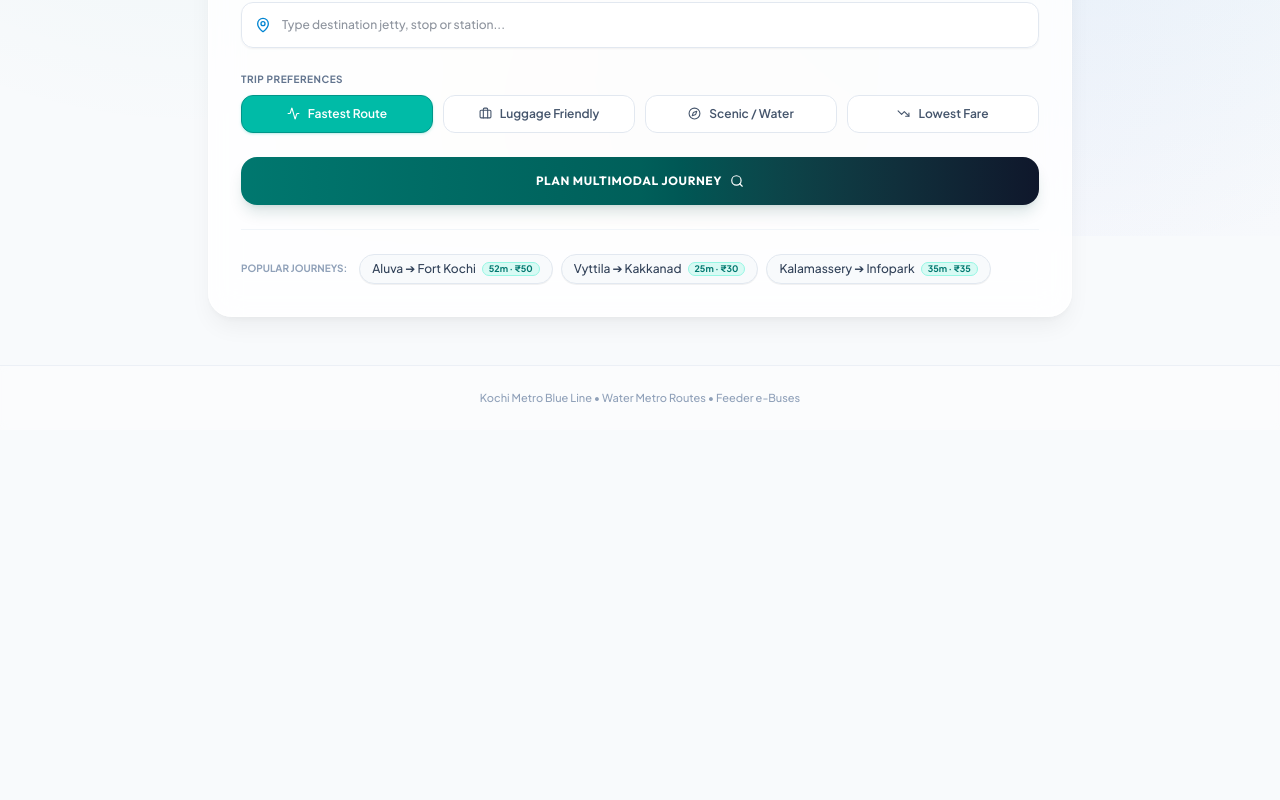
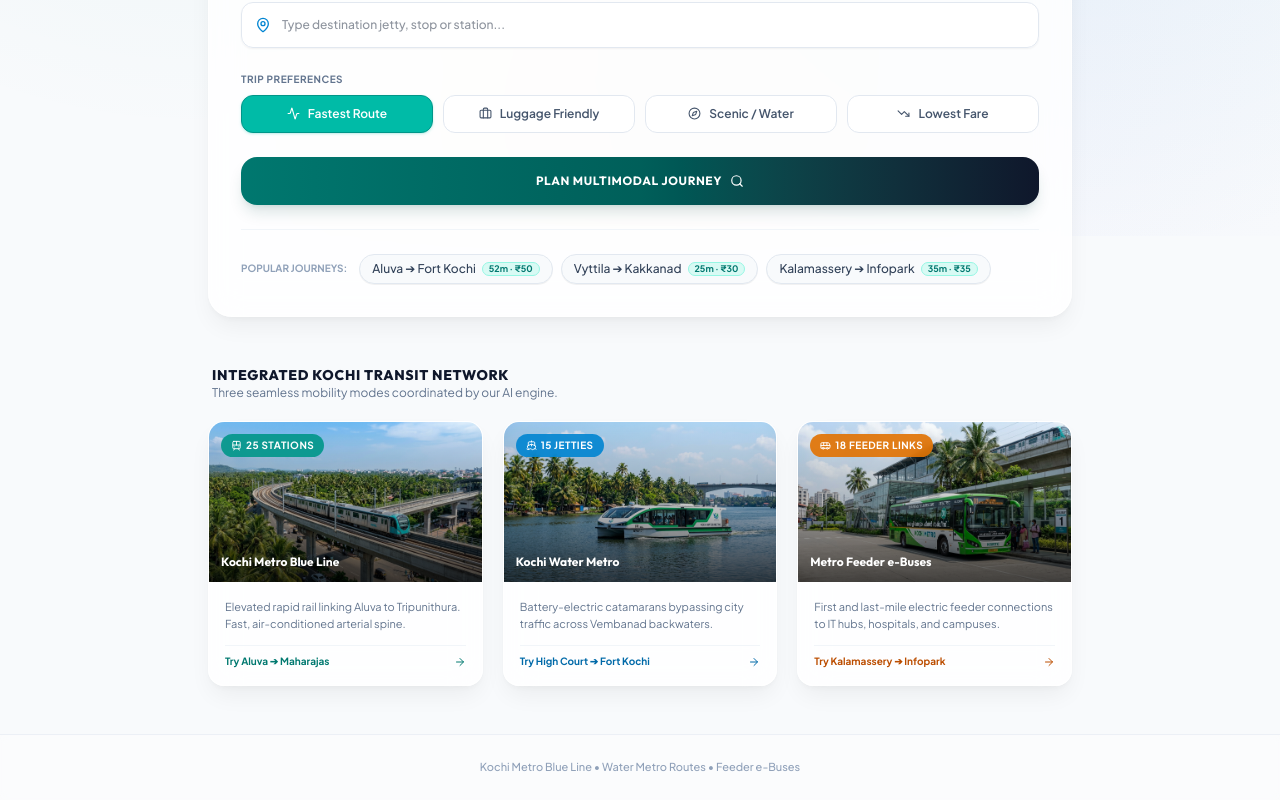
Before and after one commit to Athullvr/Metro-Connect, a React (Vite) app: page / in a window 1280 px wide. Shown: the part 564-1364 px from the top of the page. Before the commit the page ends 994 px from the top, so only its background shows below. Built offline with nearby package versions, Linux system fonts and the light colour scheme.

Commit message:
feat: add Home and Itinerary components for transit route planning and display

```diff
--- a/src/components/Home.tsx
+++ b/src/components/Home.tsx
@@ -566,6 +566,113 @@
         )}
 
       </div>
+
+      {/* Kochi Integrated Transit Network Visual Showcase */}
+      <div className="mt-12 animate-fadeIn">
+        <div className="flex items-center justify-between mb-5 px-1">
+          <div>
+            <h3 className="text-sm font-extrabold text-slate-900 uppercase tracking-wider font-display">
+              Integrated Kochi Transit Network
+            </h3>
+            <p className="text-xs text-slate-500">
+              Three seamless mobility modes coordinated by our AI engine.
+            </p>
+          </div>
+        </div>
+
+        <div className="grid grid-cols-1 md:grid-cols-3 gap-5">
+          {/* Card 1: Metro Rail */}
+          <div
+            onClick={() => handleSuggestClick({ origin: 'Aluva', destination: 'Maharajas College' })}
+            className="glass-card rounded-2xl overflow-hidden border border-teal-200/80 hover:border-teal-400 hover:shadow-lg transition-all duration-300 group cursor-pointer flex flex-col"
+          >
+            <div className="relative h-40 overflow-hidden bg-slate-100">
+              <img
+                src="/images/kochi-metro.jpg"
+                alt="Kochi Metro Blue Line"
+                className="w-full h-full object-cover group-hover:scale-105 transition-transform duration-500"
+              />
+              <div className="absolute inset-0 bg-gradient-to-t from-black/70 via-black/20 to-transparent" />
+              <span className="absolute top-3 left-3 px-2.5 py-1 rounded-full bg-teal-600/90 text-white text-[10px] font-bold uppercase tracking-wider backdrop-blur-xs flex items-center gap-1">
+                <Train size={11} /> 25 Stations
+              </span>
+              <span className="absolute bottom-3 left-3 text-white text-xs font-bold font-display">
+                Kochi Metro Blue Line
+              </span>
+            </div>
+            <div className="p-4 flex-1 flex flex-col justify-between">
+              <p className="text-[11px] text-slate-500 mb-3 leading-relaxed">
+                Elevated rapid rail linking Aluva to Tripunithura. Fast, air-conditioned arterial spine.
+              </p>
+              <div className="flex items-center justify-between text-[10px] font-bold text-teal-700 pt-2 border-t border-slate-100 group-hover:translate-x-0.5 transition-transform">
+                <span>Try Aluva ➔ Maharajas</span>
+                <ArrowRight size={12} />
+              </div>
+            </div>
+          </div>
+
+          {/* Card 2: Water Metro */}
+          <div
+            onClick={() => handleSuggestClick({ origin: 'High Court Jetty', destination: 'Fort Kochi Jetty' })}
+            className="glass-card rounded-2xl overflow-hidden border border-sky-200/80 hover:border-sky-400 hover:shadow-lg transition-all duration-300 group cursor-pointer flex flex-col"
+          >
+            <div className="relative h-40 overflow-hidden bg-slate-100">
+              <img
+                src="/images/kochi-water-metro.jpg"
+                alt="Kochi Water Metro Catamaran"
+                className="w-full h-full object-cover group-hover:scale-105 transition-transform duration-500"
+              />
+              <div className="absolute inset-0 bg-gradient-to-t from-black/70 via-black/20 to-transparent" />
+              <span className="absolute top-3 left-3 px-2.5 py-1 rounded-full bg-sky-600/90 text-white text-[10px] font-bold uppercase tracking-wider backdrop-blur-xs flex items-center gap-1">
+                <Ship size={11} /> 15 Jetties
+              </span>
+              <span className="absolute bottom-3 left-3 text-white text-xs font-bold font-display">
+                Kochi Water Metro
+              </span>
+            </div>
+            <div className="p-4 flex-1 flex flex-col justify-between">
+              <p className="text-[11px] text-slate-500 mb-3 leading-relaxed">
+                Battery-electric catamarans bypassing city traffic across Vembanad backwaters.
+              </p>
+              <div className="flex items-center justify-between text-[10px] font-bold text-sky-700 pt-2 border-t border-slate-100 group-hover:translate-x-0.5 transition-transform">
+                <span>Try High Court ➔ Fort Kochi</span>
+                <ArrowRight size={12} />
+              </div>
+            </div>
+          </div>
+
+          {/* Card 3: Feeder Buses */}
+          <div
+            onClick={() => handleSuggestClick({ origin: 'Kalamassery', destination: 'Infopark' })}
+            className="glass-card rounded-2xl overflow-hidden border border-amber-200/80 hover:border-amber-400 hover:shadow-lg transition-all duration-300 group cursor-pointer flex flex-col"
+          >
+            <div className="relative h-40 overflow-hidden bg-slate-100">
+              <img
+                src="/images/kochi-feeder-bus.jpg"
+                alt="Metro Feeder e-Bus"
+                className="w-full h-full object-cover group-hover:scale-105 transition-transform duration-500"
+              />
+              <div className="absolute inset-0 bg-gradient-to-t from-black/70 via-black/20 to-transparent" />
+              <span className="absolute top-3 left-3 px-2.5 py-1 rounded-full bg-amber-600/90 text-white text-[10px] font-bold uppercase tracking-wider backdrop-blur-xs flex items-center gap-1">
+                <Bus size={11} /> 18 Feeder Links
+              </span>
+              <span className="absolute bottom-3 left-3 text-white text-xs font-bold font-display">
+                Metro Feeder e-Buses
+              </span>
+            </div>
+            <div className="p-4 flex-1 flex flex-col justify-between">
+              <p className="text-[11px] text-slate-500 mb-3 leading-relaxed">
+                First and last-mile electric feeder connections to IT hubs, hospitals, and campuses.
+              </p>
+              <div className="flex items-center justify-between text-[10px] font-bold text-amber-700 pt-2 border-t border-slate-100 group-hover:translate-x-0.5 transition-transform">
+                <span>Try Kalamassery ➔ Infopark</span>
+                <ArrowRight size={12} />
+              </div>
+            </div>
+          </div>
+        </div>
+      </div>
+
     </div>
   );
 }
--- a/src/components/Itinerary.tsx
+++ b/src/components/Itinerary.tsx
@@ -21,6 +21,7 @@
     iconBg: 'bg-gradient-to-br from-teal-500 to-teal-700 text-white shadow-teal-500/25',
     lineColor: 'border-teal-500',
     icon: Train,
+    image: '/images/kochi-metro.jpg',
     label: 'Kochi Metro Blue Line'
   },
   water_metro: {
@@ -28,6 +29,7 @@
     iconBg: 'bg-gradient-to-br from-sky-500 to-sky-700 text-white shadow-sky-500/25',
     lineColor: 'border-sky-500',
     icon: Ship,
+    image: '/images/kochi-water-metro.jpg',
     label: 'Kochi Water Metro'
   },
   feeder_bus: {
@@ -35,6 +37,7 @@
     iconBg: 'bg-gradient-to-br from-amber-500 to-amber-700 text-white shadow-amber-500/25',
     lineColor: 'border-amber-500',
     icon: Bus,
+    image: '/images/kochi-feeder-bus.jpg',
     label: 'Metro Feeder e-Bus'
   },
   walk: {
@@ -42,6 +45,7 @@
     iconBg: 'bg-slate-200 text-slate-700',
     lineColor: 'border-slate-300',
     icon: Footprints,
+    image: null,
     label: 'Walk Connection'
   }
 };
@@ -207,15 +211,28 @@
                   </div>
                 </div>
 
-                <h3 className="text-sm font-bold text-slate-900 mb-1.5 flex items-center gap-2 font-display">
+                <div className="flex items-start justify-between gap-4">
+                  <div className="flex-1">
+                    <h3 className="text-sm font-bold text-slate-900 mb-1 flex items-center gap-2 font-display">
                       <span>{leg.from}</span>
                       <span className="text-slate-300">➔</span>
                       <span>{leg.to}</span>
                     </h3>
-
                     <p className="text-xs text-slate-600 leading-relaxed">
                       {leg.details}
                     </p>
+                  </div>
+
+                  {config.image && (
+                    <div className="w-16 h-12 rounded-xl overflow-hidden shrink-0 border border-slate-200 shadow-2xs hidden sm:block">
+                      <img
+                        src={config.image}
+                        alt={config.label}
+                        className="w-full h-full object-cover"
+                      />
+                    </div>
+                  )}
+                </div>
               </div>
             </div>
           );
```
Lines whose indentation alone changed are shown as unchanged.
